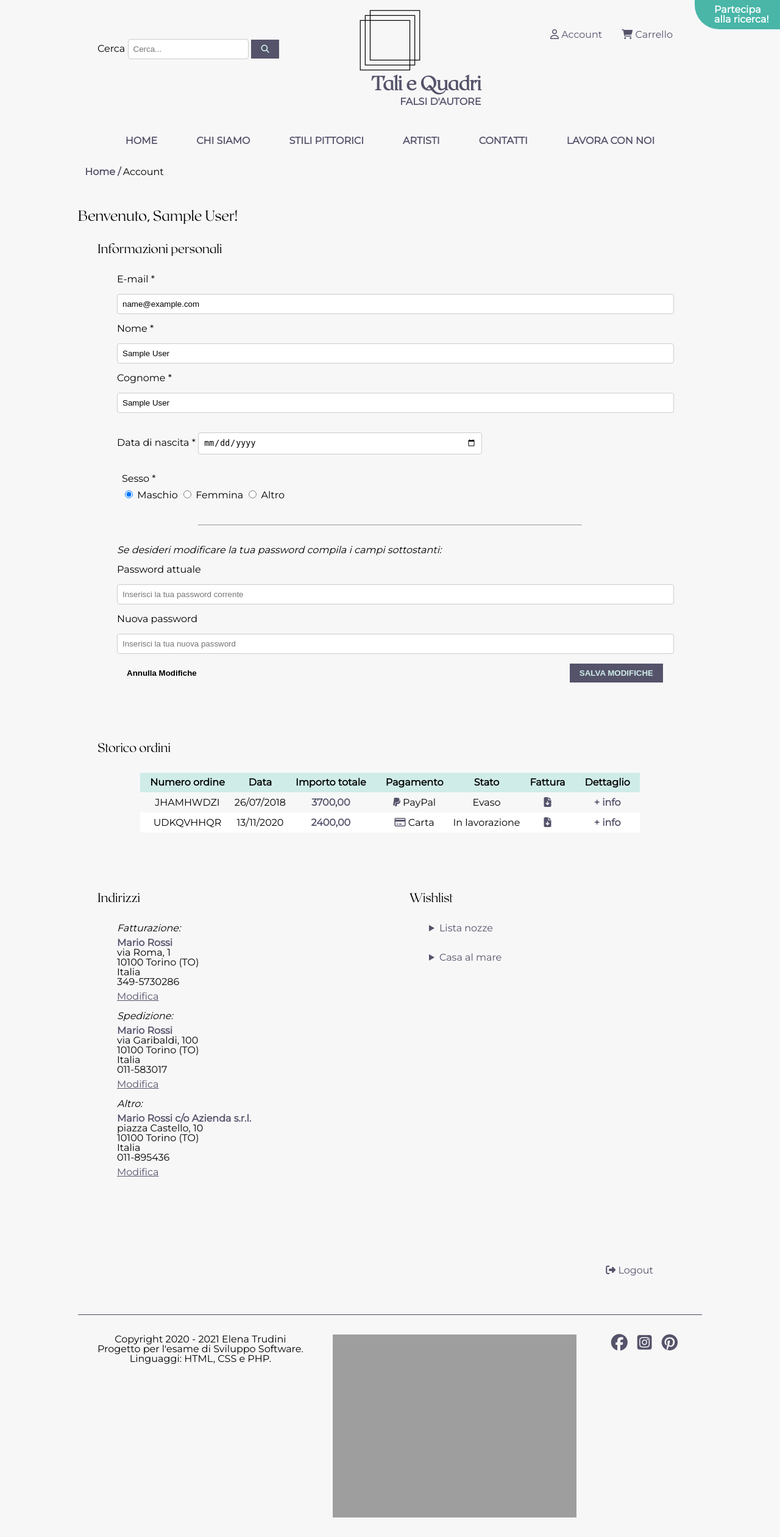
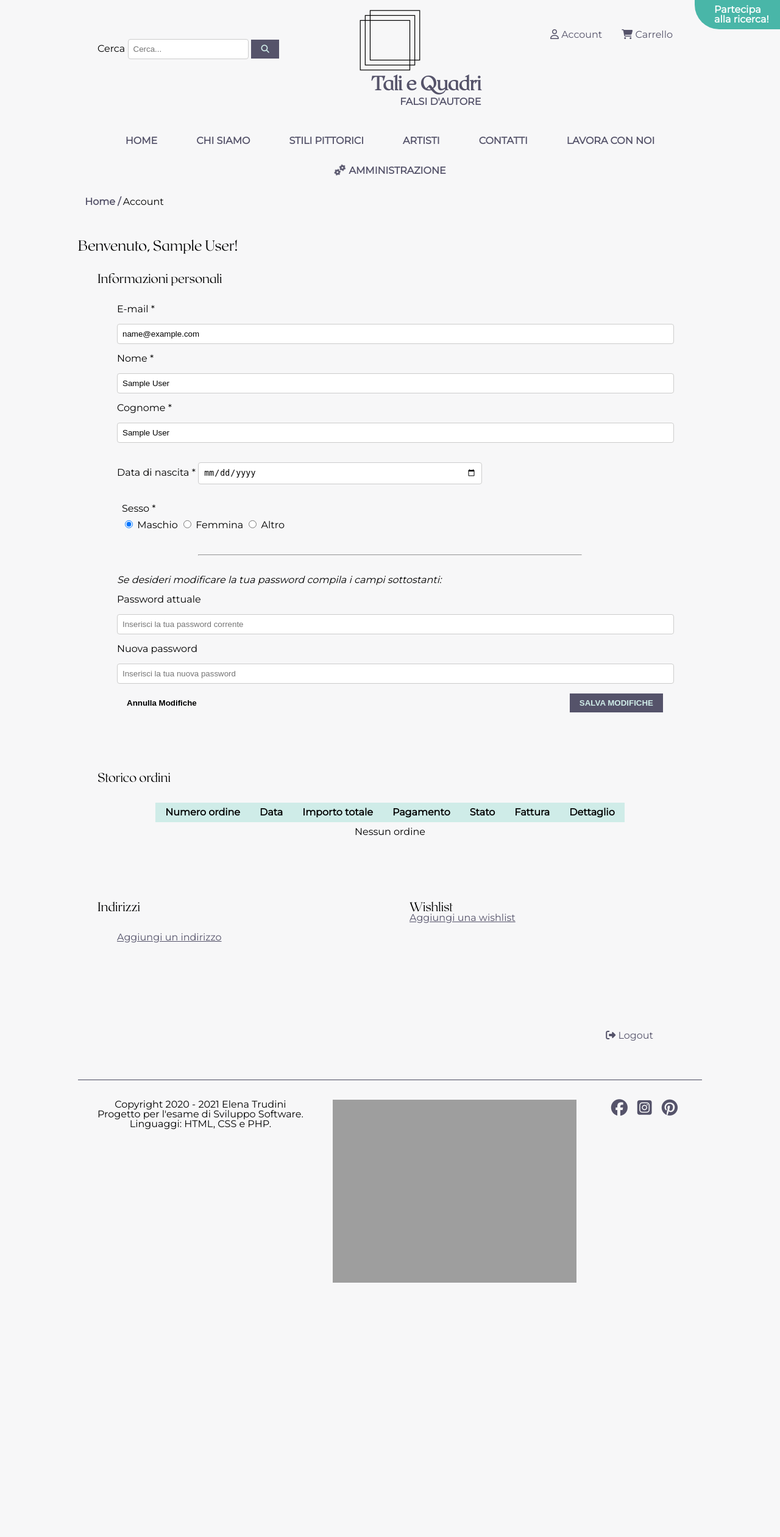
Before and after one commit to elenat82/progetto-info-secondo-anno, a PHP site: page /account.php in a window 1280 px wide. Shown: the whole page at 61% size. After the commit the page ends 2103 px from the top, so only its background shows below. Run offline with PHP 8.4, Linux system fonts and the light colour scheme; the visitor is signed in with stand-in values (Sample User, id 1); tables that the repository leaves empty or names only in its code hold one stand-in row (values such as "Sample post"); some libraries are stand-ins or nearby versions; grey boxes are pictures that could not be loaded.

Commit message:
aggiunte altre parti dinamiche

```diff
--- a/accedi.php
+++ b/accedi.php
@@ -91,7 +91,7 @@
                         $risultato_controllo = mysqli_query($connTeQ, $query_utente_controllo);
                         $num_righe_controllo = mysqli_num_rows($risultato_controllo);
                         if ($num_righe_controllo == 0) {
-                            $query_registrazione = "INSERT INTO utenti (email, nome, cognome, password, datanascita, sesso, ruolo) VALUES ('" . $_POST["email-registrati"] . "','" . $_POST["nome"] . "','" . $_POST["cognome"] . "', '" . $_POST["password-registrati"] . "', '" . $_POST["nascita"] . "', '" . $_POST["sesso"] . "', 'u')";
+                            $query_registrazione = "INSERT INTO utenti (email, nome_utente, cognome_utente, password, datanascita, sesso, ruolo) VALUES ('" . $_POST["email-registrati"] . "','" . $_POST["nome"] . "','" . $_POST["cognome"] . "', '" . $_POST["password-registrati"] . "', '" . $_POST["nascita"] . "', '" . $_POST["sesso"] . "', 'u')";
                             $risultato_registrazione = mysqli_query($connTeQ, $query_registrazione);
                             //For successful SELECT, SHOW, DESCRIBE or EXPLAIN queries, mysqli_query() will return a mysqli_result object. For other successful queries mysqli_query() will return TRUE. Returns FALSE on failure.
                             if ($risultato_registrazione) {
--- a/account.php
+++ b/account.php
@@ -80,68 +80,85 @@
                         </tr>
                     </thead>
                     <tbody>
-                        <tr>
-                            <td class="n-ordine text-center">JHAMHWDZI</td>
-                            <td class="data-ordine text-center">26/07/2018</td>
-                            <td class="total-price primary-color text-center text-bold">3700,00</td>
-                            <td class="metodo-pagamento text-center"><span class="paypal"><span class="fab fa-paypal primary-color" aria-hidden="true"></span> PayPal</span></td>
-                            <td class="stato-ordine text-center"><span class="evaso">Evaso</span></td>
-                            <td class="text-center"><a href="fattura-JHAMHWDZI.pdf" title="Visualizza la fattura"><span class="fas fa-file-download" aria-hidden="true"></span></a></td>
-                            <td class="text-center"><a href="dettaglio.php" title="Visualizza il dettaglio">+ info</a></td>
-                        </tr>
-                        <tr>
-                            <td class="n-ordine text-center">UDKQVHHQR</td>
-                            <td class="data-ordine text-center">13/11/2020</td>
-                            <td class="total-price primary-color text-center text-bold">2400,00</td>
-                            <td class="metodo-pagamento text-center"><span class="credit-card"><span class="far fa-credit-card primary-color" aria-hidden="true"></span> Carta</span></td>
-                            <td class="stato-ordine text-center"><span class="in-lavorazione">In lavorazione</span></td>
-                            <td class="text-center"><a href="fattura-UDKQVHHQR.pdf" title="Visualizza la fattura"><span class="fas fa-file-download" aria-hidden="true"></span></a></td>
-                            <td class="text-center"><a href="dettaglio.php" title="Visualizza il dettaglio">+ info</a></td>
-                        </tr>
+                    <?php
+                        include("includes/utils.php");
+                        $query_ordini = 'SELECT * FROM ordini o JOIN stati_ordine s ON o.id_stato_ord = s.id_stato_ordine JOIN metodipagamento m ON m.id_metodo_pag = o.tipo_pag_ord WHERE o.id_utente = "' . $_SESSION["email"] . '"';
+                        $risultato_ordini = mysqli_query($connTeQ, $query_ordini);
+                        $num_righe_ordini = mysqli_num_rows($risultato_ordini);
+                        if ($num_righe_ordini == 0) {
+                            echo '<tr>';
+                                echo '<td colspan="7" class="text-center">Nessun ordine</td>';
+                            echo '</tr>';
+                        } else {
+                            while ($riga = mysqli_fetch_assoc($risultato_ordini)) {
+                                echo '<tr>';
+                                    echo '<td class="n-ordine text-center">'.$riga["numero_ordine"].'</td>';
+                                    echo '<td class="data-ordine text-center">'.$riga["data_ordine"].'</td>';
+                                    echo '<td class="total-price primary-color text-center text-bold">'.$riga["totale_ordine"].'</td>';
+                                    echo '<td class="metodo-pagamento text-center"><span class="'.$riga["nome_metodo_pag"].'"><span class="'.$riga["icona_metodo_pag"].' primary-color" aria-hidden="true"></span> '.$riga["nome_metodo_pag"].'</span></td>';
+                                    echo '<td class="stato-ordine text-center"><span class="'.$riga["nome_stato_ordine"].'">'.ucfirst($riga["nome_stato_ordine"]).'</span></td>';
+                                    echo '<td class="text-center"><a href="fattura-'.$riga["numero_ordine"].'.pdf" title="Visualizza la fattura"><span class="fas fa-file-download" aria-hidden="true"></span></a></td>';
+                                    echo '<td class="text-center"><a href="dettaglio.php" title="Visualizza il dettaglio">+ info</a></td>';
+                                echo '</tr>';
+                            }
+                        }
+                    ?>
                     </tbody>
                 </table>
             </section>
             <section>
                 <h3>Indirizzi</h3>
                 <ul id="indirizzi">
-                    <li>
-                        <p class="tipo fatturazione">Fatturazione:</p>
-                        <p><strong class="primary-color text-bold">Mario Rossi</strong></p>
-                        <p class="indirizzo">via Roma, 1 <br>10100 Torino (TO) <br>Italia</p>
-                        <p class="telefono">349-5730286</p>
-                        <p><a href="#" title="Modifica l'indirizzo di fatturazione">Modifica</a></p>
-                    </li>
-                    <li>
-                        <p class="tipo spedizione">Spedizione:</p>
-                        <p><strong class="primary-color text-bold">Mario Rossi</strong></p>
-                        <p class="indirizzo">via Garibaldi, 100 <br>10100 Torino (TO) <br>Italia</p>
-                        <p class="telefono">011-583017</p>
-                        <p><a href="#" title="Modifica l'indirizzo di spedizione">Modifica</a></p>
-                    </li>
-                    <li>
-                        <p class="tipo altro">Altro:</p>
-                        <p><strong class="primary-color text-bold">Mario Rossi c/o Azienda s.r.l.</strong></p>
-                        <p class="indirizzo">piazza Castello, 10 <br>10100 Torino (TO) <br>Italia</p>
-                        <p class="telefono">011-895436</p>
-                        <p><a href="#" title="Modifica l'indirizzo altro">Modifica</a></p>
-                    </li>
+                    <?php
+                        $query_indirizzi = 'SELECT * FROM indirizzi WHERE id_utente = "' . $_SESSION["email"] . '"';
+                        $risultato_indirizzi = mysqli_query($connTeQ, $query_indirizzi);
+                        $num_righe_indirizzi = mysqli_num_rows($risultato_indirizzi);
+                        if ($num_righe_indirizzi == 0) {
+                            echo '<li>';
+                                echo '<p class="indirizzo"><a href="#" title="Aggiungi un indirizzo">Aggiungi un indirizzo</a></p>';
+                            echo '</li>';
+                        } else {
+                            while ($riga = mysqli_fetch_assoc($risultato_indirizzi)) {
+                                if ($riga["tipo_indirizzo"] == "f") {
+                                    $tipo_ind = "fatturazione";
+                                }
+                                else if ($riga["tipo_indirizzo"] == "s") {
+                                    $tipo_ind = "spedizione";
+                                }
+                                else {
+                                    $tipo_ind = "altro";
+                                }
+                                echo '<li>';
+                                    echo '<p class="tipo '.$tipo_ind.'">'.ucfirst($tipo_ind).':</p>';
+                                    echo '<p><strong class="primary-color text-bold">'.$riga["nome_indirizzo"].'</strong></p>';
+                                    echo '<p class="indirizzo">'.$riga["via"].', '.$riga["civico"].' <br>'.$riga["cap"].' '.$riga["comune"].' ('.$riga["provincia"].') <br>'.$riga["stato_indirizzo"].'</p>';
+                                    echo '<p class="telefono">'.$riga["telefono"].'</p>';
+                                    echo '<p><a href="#" title="Modifica l\'indirizzo di '.$tipo_ind.'">Modifica</a></p>';
+                                echo '</li>';
+                            }
+                        }
+                    ?>
                 </ul>
             </section>
             <section>
                 <h3>Wishlist</h3>
-                <details>
-                    <summary class="primary-color">Lista nozze</summary>
-                    <ul class="wishlist">
-                        <li><h3><a href="#" title="Vai al prodotto">Gustav Klimt - La vergine</a></h3></li>
-                    </ul>
-                </details>
-                <details>
-                    <summary class="primary-color">Casa al mare</summary>
-                    <ul  class="wishlist">
-                        <li><h3><a href="#" title="Vai al prodotto">Vincent Van Gogh - Mandorlo fiorito</a></h3></li>
-                    </ul>
-                </details>
-
+                <?php
+                        $query_wishlist = 'SELECT * FROM wishlist w JOIN quadri q ON w.sku_quadro = q.sku WHERE id_utente = "' . $_SESSION["email"] . '"';
+                        $risultato_wishlist = mysqli_query($connTeQ, $query_wishlist);
+                        $num_righe_wishlist = mysqli_num_rows($risultato_wishlist);
+                        if ($num_righe_wishlist == 0) {
+                            echo '<p class="wishlist"><a href="#" title="Aggiungi una wishlist">Aggiungi una wishlist</a></p>';
+                        } else {
+                            while ($riga = mysqli_fetch_assoc($risultato_wishlist)) {
+                                echo '<details>';
+                                    echo '<summary class="primary-color">'.$riga["nome_wishlist"].'</summary>';
+                                    echo '<ul class="wishlist">';
+                                        echo '<li><h3><a href="#" title="Vai al prodotto">'.$riga["titolo"].'</a></h3></li>';
+                                    echo '</ul>';
+                                echo '</details>';
+                            }
+                        }
+                    ?>
             </section>
             <section>
             <ul id="user-menu-2">
--- a/contatti.php
+++ b/contatti.php
@@ -30,6 +30,7 @@
                 <input type="email" id="email" name="email" placeholder="Inserisci la tua email" required maxlength="50">
                 <label for="messaggio">Messaggio <span>*</span></label>
                 <textarea id="messaggio" name="messaggio" placeholder="Inserisci il tuo messaggio" rows="5" required></textarea>
+                <input type="hidden" id="hidden" name="hidden" value="contatti">
                 <button type="submit" class="primary-background secondary-color-light text-bold">INVIA</button>
             </form>
         </div>
--- a/css/style.css
+++ b/css/style.css
@@ -424,13 +424,13 @@ blockquote {
 #categorie .naif {
     background-image: url("../img/medie/Louis_Vivin_Jungle.jpg");
 }
-#artisti .monetti {
+#artisti li:nth-child(1) {
     background-image: linear-gradient(to right, #5d26c1, #a17fe0, #59c173);
 }
-#artisti .goghi {
+#artisti li:nth-child(2) {
     background-image: linear-gradient(to right, #f11712, #0099f7)
 }
-#artisti .picassi {
+#artisti li:nth-child(3) {
     background-image: linear-gradient( to right,  #be0bd7, #f6ea0b);
 }
 /* ------- PAGINA CARRELLO --------- */
--- a/includes/template_header.php
+++ b/includes/template_header.php
@@ -34,6 +34,11 @@ $activePage = basename($_SERVER['PHP_SELF'], ".php");
             <li><a href="#" title="Vai alla pagina Artisti" accesskey="a" class="primary-color text-bold <?php if ($activePage == 'artisti') {echo 'menu-active';} ?>">ARTISTI</a></li>
             <li><a href="contatti.php" title="Vai alla pagina Contatti" accesskey="c" class="primary-color text-bold <?php if ($activePage == 'contatti') {echo 'menu-active';} ?>">CONTATTI</a></li>
             <li><a href="lavora-con-noi.php" title="Vai alla pagina Lavora con noi" accesskey="l" class="primary-color text-bold <?php if ($activePage == 'lavora-con-noi') {echo 'menu-active';} ?>">LAVORA CON NOI</a></li>
+            <?php
+                if ($_SESSION["ruolo"] == 'a') {
+                    echo '<li><a href="amministrazione.php" title="Vai alla pagina Amministrazione" accesskey="z" class="primary-color text-bold"><span class="fas fa-cogs fa-spin"></span> AMMINISTRAZIONE</a></li>';
+                }
+            ?>
             <li><a href="ricerca.php" title="Vai alla pagina Ricerca" accesskey="r" class="secondary-background-dark text-bold">Partecipa alla ricerca!</a></li>
         </ul>
     </nav>
--- a/lavora-con-noi.php
+++ b/lavora-con-noi.php
@@ -52,6 +52,7 @@
                 <label for="descrizione">Parlaci un po' di te</label>
                 <textarea name="descrizione" id="descrizione" rows="5" placeholder="Scrivi qualcosa su di te"></textarea>
             </div>
+            <input type="hidden" id="hidden" name="hidden" value="lavora-con-noi">
             <div class="form-buttons">
                 <button type="submit" class="primary-background secondary-color-light text-bold">INVIA</button>
             </div>
```
Also changed, not shown: amministrazione.php (added, +28 -0 lines), index.php (+4 -4 lines), thankyou-page.php (+17 -4 lines), img/Camille_Pissarro_Le_grand_noyer_a_l_Hermitage.jpg (renamed from img/Camille_Pissarro_Le_grand_noyer_a_l'Hermitage.jpg), img/piccole/Camille_Pissarro_Le_grand_noyer_a_l_Hermitage.jpg (renamed from img/piccole/Camille_Pissarro_Le_grand_noyer_a_l'Hermitage.jpg).
